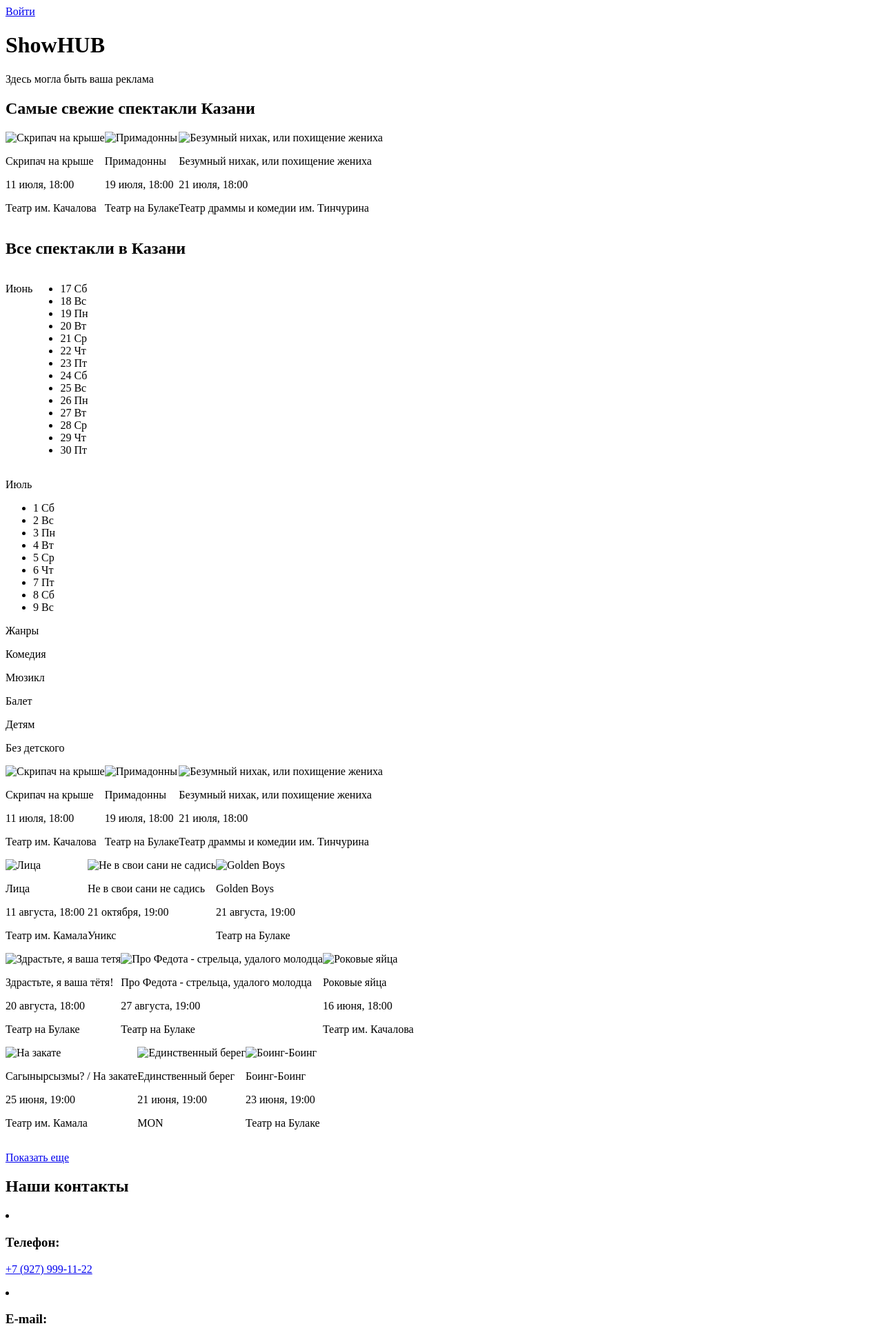
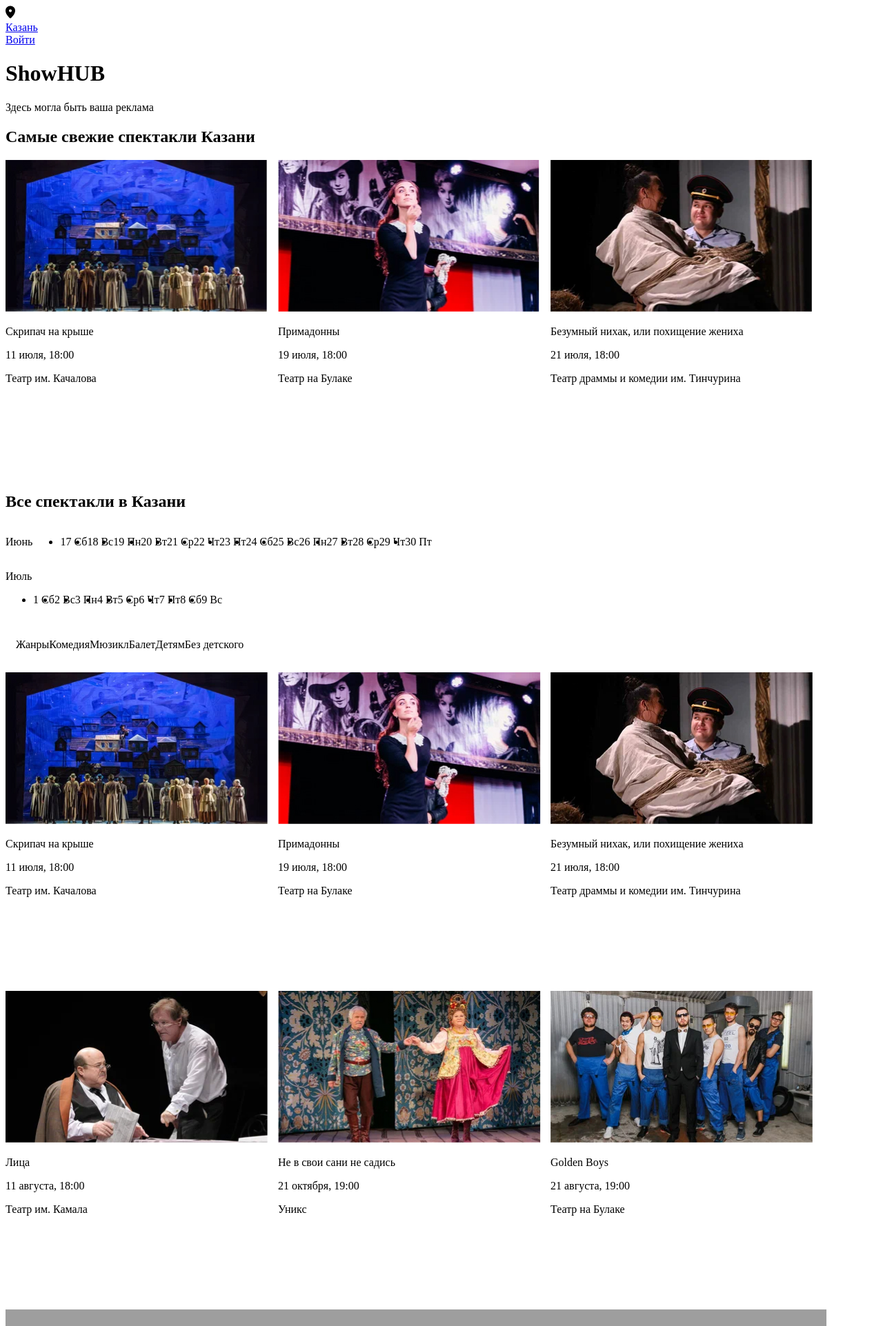
Before and after one commit to Alikashp/theatre_hub, a PHP site: page / in a window 1280 px wide. Shown: the top 1923 px of the page at 69% size. Run offline with PHP 8.4, Linux system fonts and the light colour scheme; grey boxes are pictures that could not be loaded.

Commit message:
second commit

```diff
--- a/index.html
+++ b/index.html
@@ -8,7 +8,9 @@
     <link rel="stylesheet" href="style.css">
   </head>
   <body>
-    <header>
+    <header class="navigator">
+      <img src="Vector.svg" alt="Значок локации">
+      <nav><a href="#">Казань</a></nav>
        <nav><a href="#">Войти</a></nav>
        <h1>ShowHUB</h1>
     </header>
@@ -21,20 +23,20 @@
       <section>
         <h2>Самые свежие спектакли Казани</h2>
         <div class="container">
-        <div>
-        <img scr="img"alt='Скрипач на крыше'>
+        <div class="card">
+        <img src="Скрипач.jpg" alt='Скрипач на крыше' width="379 px" height="220 px">
         <p>Скрипач на крыше</p>
         <p class="underwrite">11 июля, 18:00</p>
         <p class="underwrite">Театр им. Качалова</p>
         </div>
-        <div>
-        <img scr="img"alt='Примадонны'>
+        <div class="card">
+        <img src="Примадонна.jpg" alt='Примадонны' width="379 px" height="220 px">
         <p>Примадонны</p>
         <p class="underwrite">19 июля, 18:00</p>
         <p class="underwrite">Театр на Булаке</p>
         </div>
-        <div>
-        <img scr="img"alt='Безумный нихак, или похищение жениха'>
+        <div class="card">
+        <img src="Никах.jpg" alt='Безумный нихак, или похищение жениха' width="379 px" height="220 px">
         <p>Безумный нихак, или похищение жениха</p>
         <p class="underwrite">21 июля, 18:00</p>
         <p class="underwrite">Театр драммы и комедии им. Тинчурина</p>
@@ -45,7 +47,7 @@
         <h2>Все спектакли в Казани</h2>
         <div class="calendar">
           <p>Июнь</p>
-            <ul>
+            <ul class="calendar">
               <li>
                 <span>17</span>
                 <span class="weekend">Сб</span>
@@ -120,7 +122,7 @@
 
           <div>
             <p>Июль</p>
-            <ul>
+            <ul class="calendar">
               <li>
                 <span>1</span>
                 <span class="weekend">Сб</span>
@@ -167,7 +169,7 @@
               </li>
             </ul>
           </div>
-          <div>
+          <div class="type">
           <p>Жанры</p>
           <p>Комедия</p>
           <p>Мюзикл</p>
@@ -176,80 +178,80 @@
           <p>Без детского</p>
           </div>
           <div class="container">
-          <div>
-            <img scr="img"alt='Скрипач на крыше'>
+          <div class="card">
+            <img src="Скрипач.jpg"alt='Скрипач на крыше'>
             <p>Скрипач на крыше</p>
             <p class="underwrite">11 июля, 18:00</p>
             <p class="underwrite">Театр им. Качалова</p>
             </div>
-            <div>
-        <img scr="img"alt='Примадонны'>
+            <div class="card">
+        <img src="Примадонна.jpg"alt='Примадонны'>
         <p>Примадонны</p>
         <p class="underwrite">19 июля, 18:00</p>
         <p class="underwrite">Театр на Булаке</p>
         </div>
-        <div>
-        <img scr="img"alt='Безумный нихак, или похищение жениха'>
+        <div class="card">
+        <img src="Никах.jpg"alt='Безумный нихак, или похищение жениха'>
         <p>Безумный нихак, или похищение жениха</p>
         <p class="underwrite">21 июля, 18:00</p>
         <p class="underwrite">Театр драммы и комедии им. Тинчурина</p>
         </div>
       </div>
         <div class="container">
-        <div>
-          <img scr="img"alt='Лица'>
+        <div class="card">
+          <img src="Лица.jpg"alt='Лица'>
           <p>Лица</p>
           <p class="underwrite">11 августа, 18:00</p>
           <p class="underwrite">Театр им. Камала</p>
           </div>
-          <div>
-            <img scr="img"alt='Не в свои сани не садись'>
+          <div class="card">
+            <img src="Сани.jpg"alt='Не в свои сани не садись'>
             <p>Не в свои сани не садись</p>
             <p class="underwrite">21 октября, 19:00</p>
             <p class="underwrite">Уникс</p>
             </div>
-            <div>
-              <img scr="img"alt='Golden Boys'>
+            <div class="card">
+              <img src="Boys.jpg"alt='Golden Boys'>
               <p>Golden Boys</p>
               <p class="underwrite">21 августа, 19:00</p>
               <p class="underwrite">Театр на Булаке</p>
               </div>
               </div>
               <div class="container">
-              <div>
-                <img scr="img"alt='Здрастьте, я ваша тетя'>
+              <div class="card">
+                <img src="img"alt='Здрастьте, я ваша тетя'>
                 <p>Здрастьте, я ваша тётя!</p>
                 <p class="underwrite">20 августа, 18:00</p>
                 <p class="underwrite">Театр на Булаке</p>
                 </div>
-              <div>
-                <img scr="img"alt='Про Федота - стрельца, удалого молодца'>
+              <div class="card">
+                <img src="img"alt='Про Федота - стрельца, удалого молодца'>
                 <p>Про Федота - стрельца, удалого молодца</p>
                 <p class="underwrite">27 августа, 19:00</p>
                 <p class="underwrite">Театр на Булаке</p>
                 </div>
-              <div>
-                <img scr="img"alt='Роковые яйца'>
+              <div class="card">
+                <img src="img"alt='Роковые яйца'>
                 <p>Роковые яйца</p>
                 <p class="underwrite">16 июня, 18:00</p>
                 <p class="underwrite">Театр им. Качалова</p>
                 </div>
                 </div>
                 <div class="container">
-              <div>
-                <img scr="img"alt='На закате'>
+              <div class="card">
+                <img src="img"alt='На закате'>
                 <p>Сагынырсызмы? / На закате</p>
                 <p class="underwrite">25 июня, 19:00</p>
                 <p class="underwrite">Театр им. Камала</p>
               </div>
-              <div>
-                  <img scr="img"alt='Единственный берег'>
+              <div class="card">
+                  <img src="img"alt='Единственный берег'>
                   <p>Единственный берег</p>
                   <p class="underwrite">21 июня, 19:00</p>
                   <p class="underwrite">MON</p>
               </div>
-              <div>
-                <img scr="img"alt='Боинг-Боинг'>
+              <div class="card">
+                <img src="img"alt='Боинг-Боинг'>
                 <p>Боинг-Боинг</p>
                 <p class="underwrite">23 июня, 19:00</p>
                 <p class="underwrite">Театр на Булаке</p>
--- a/style.css
+++ b/style.css
@@ -1,9 +1,23 @@
 .calendar {
     display: flex;
+
 }
 
 .container {
+    display: grid;
+    margin: 0;
+    padding-right: 30px;
+    grid-template-columns: repeat(3, 380px);
+    gap: 15px;
+}
+
+.card {
+    width: 379px;
+    margin-right: 30px;
+    margin-bottom: 120px;
+  }
+
+  .type {
     display: flex;
-    margin-left: auto;
-    margin-right: auto;
-}
+    padding: 15px;
+  }
```
Also changed, not shown: Boys.jpg (added), Vector.svg (added), Лица.jpg (added), Никах.jpg (added), Примадонна.jpg (added), Сани.jpg (added), Скрипач.jpg (added).
